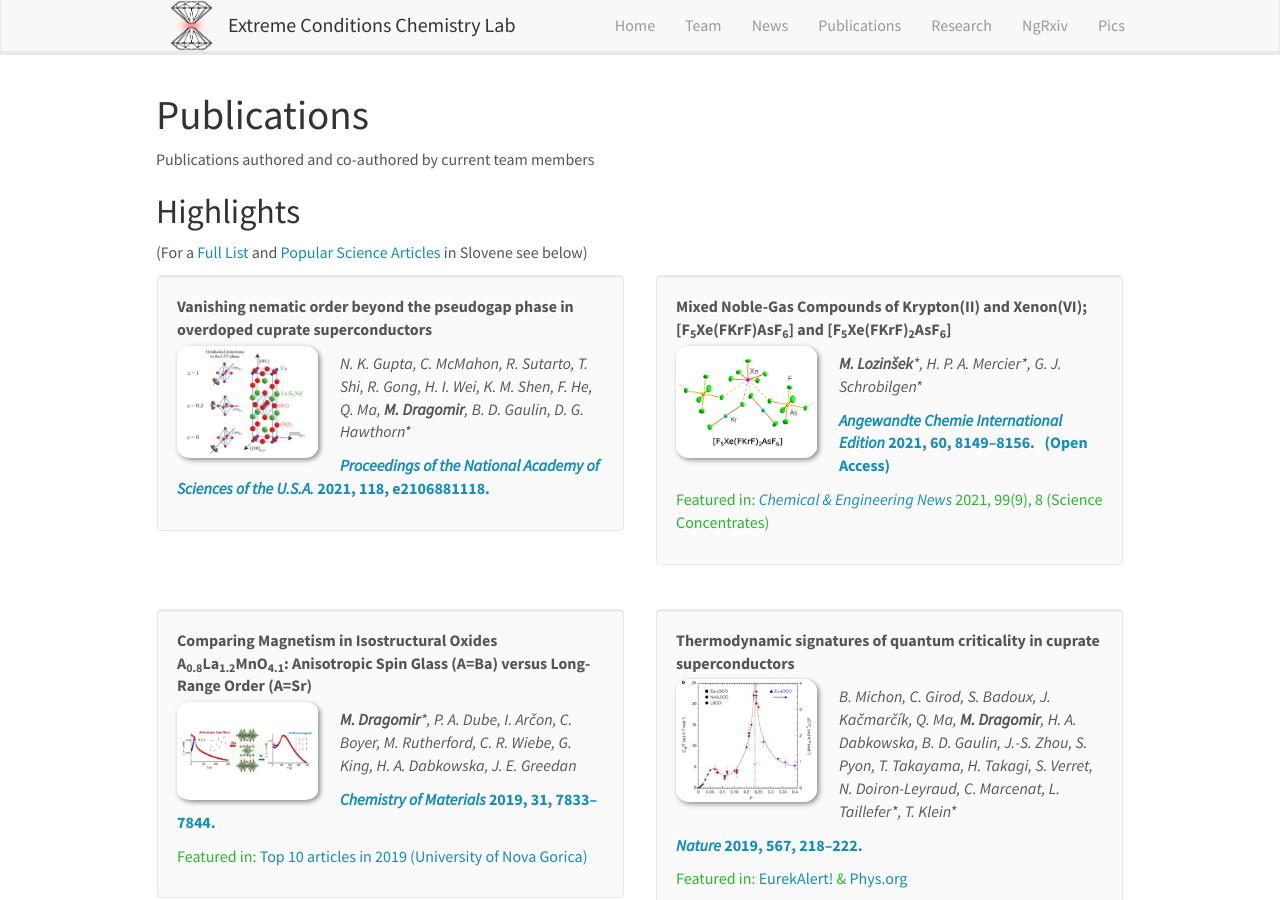
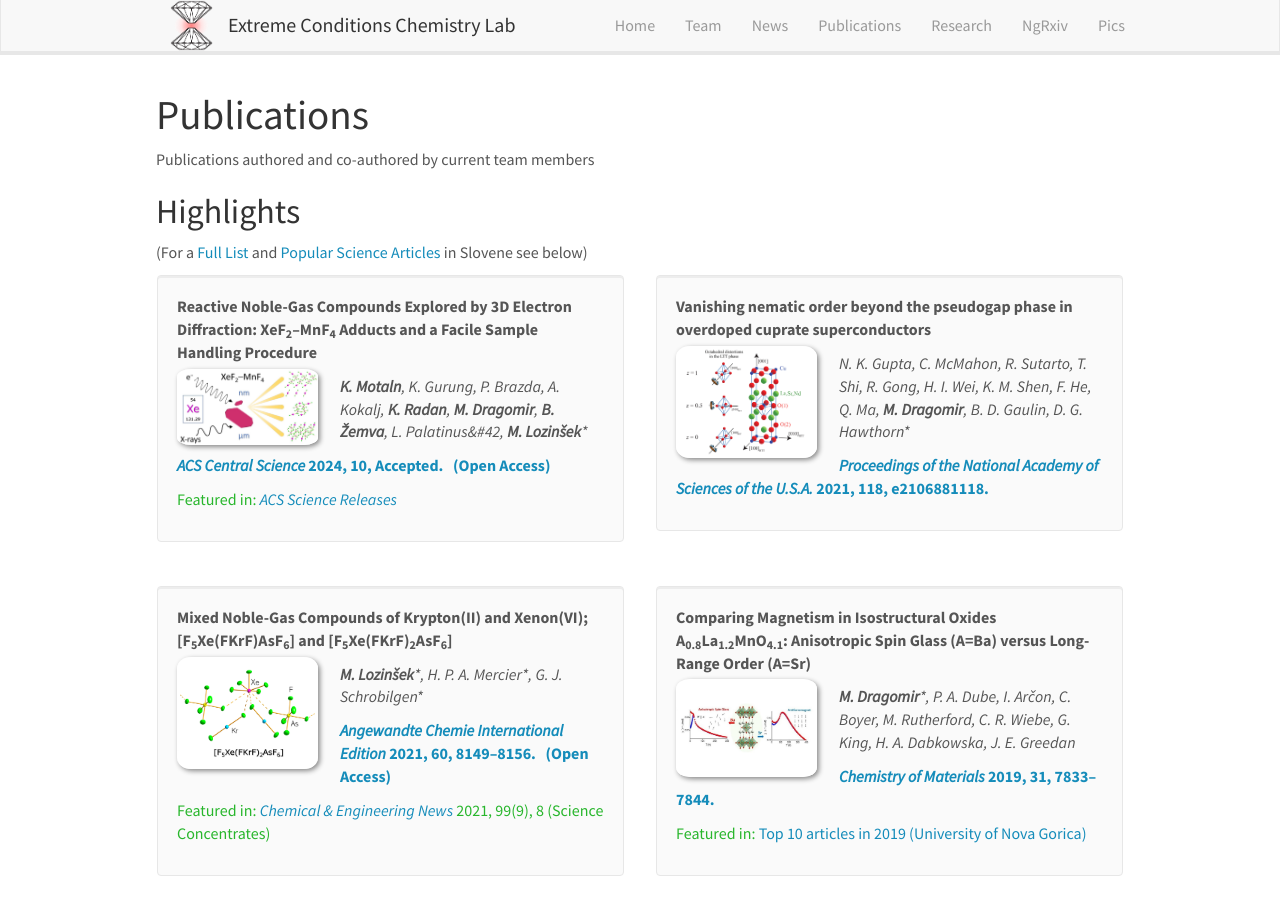
Before and after one commit to eccl-jsi/eccl-jsi.github.io, a Jekyll site: the page built from _pages/publications.md, in a window 1280 px wide and 900 px high. Built offline with Jekyll 4.4.1, drawn with Linux system fonts in a browser that asks for light colours; nearby versions of some CDN libraries; some of the changed text lies outside the part shown.

Commit message:
Update publist.yml

```diff
--- a/_data/publist.yml
+++ b/_data/publist.yml
@@ -1,4 +1,14 @@
 ---
+-
+  authors: "<b>K. Motaln</b>, K. Gurung, P. Brazda, A. Kokalj, <b>K. Radan</b>, <b>M. Dragomir</b>, <b>B. Žemva</b>, L. Palatinus&#42, <b>M. Lozinšek</b>*"
+  description: ""
+  highlight: 1
+  image: ACSCS2024-TOC.jpg
+  link:
+    display: "<i>ACS Central Science</i> 2024, 10, Accepted. &nbsp;&nbsp;(Open Access)"
+    url: "https://doi.org/10.1002/10.1021/acscentsci.4c00815"
+  news1: "Featured in: <a href=\"https://www.acs.org/pressroom/presspacs/2024/august/exploring-the-structures-of-xenon-containing-crystallites.html\"><i>ACS Science Releases</i></a>"
+  title: "Reactive Noble-Gas Compounds Explored by 3D Electron Diffraction: XeF<sub>2</sub>–MnF<sub>4</sub> Adducts and a Facile Sample Handling Procedure"
 -
   authors: "<b>M. Virant</b>*, P. Štrbac, A. Krawczuk, V. Milašinović, P. Stanić, <b>M. Lozinšek</b>, K. Molčanov&#42;"
   description: ""
```
